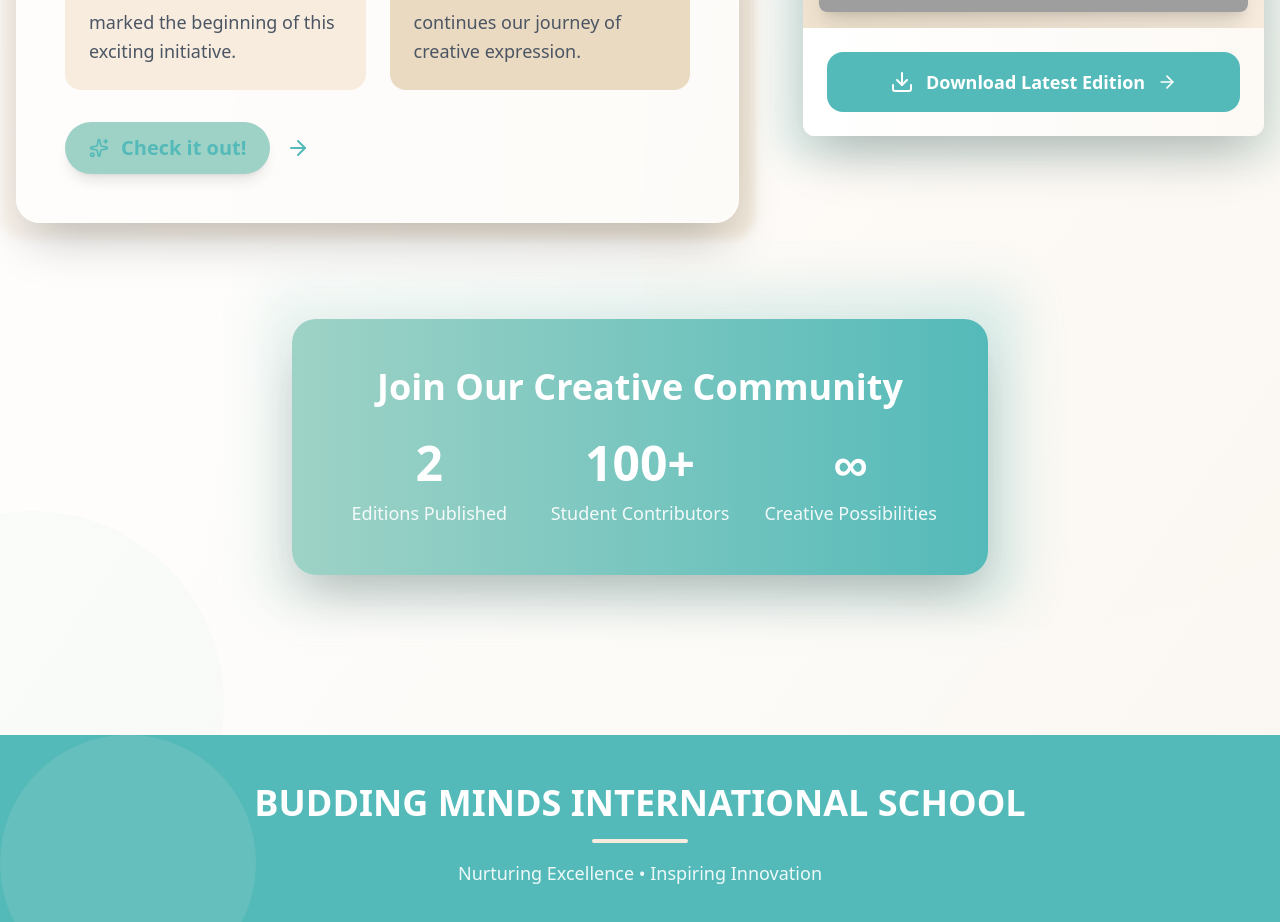
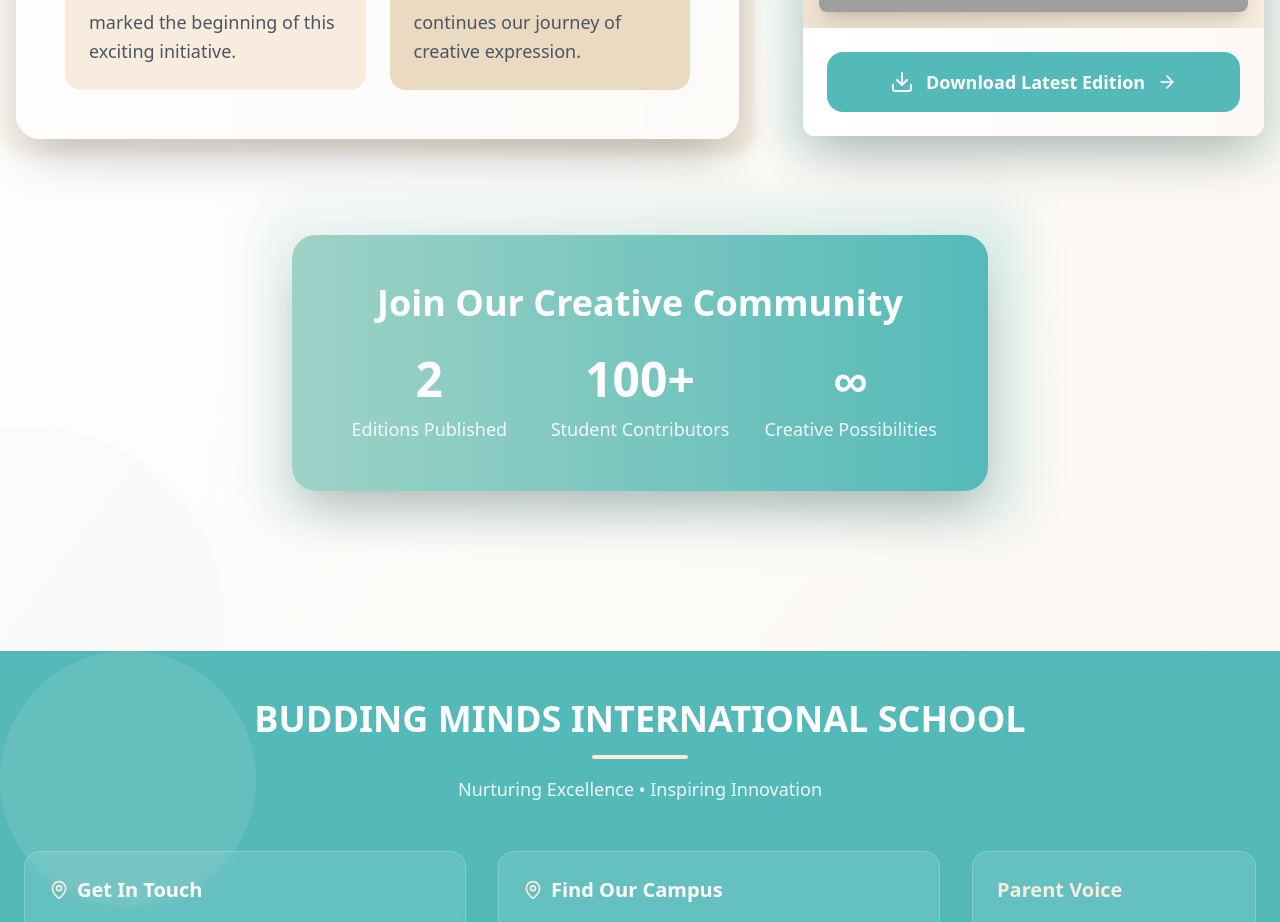
Before and after one commit to BM-Landing-Page/FrontEnd, a Next.js app: page /bmgazette in a window 1280 px wide. Shown: the part 1140-2062 px from the top of the page. Built offline with nearby package versions, Linux system fonts and the light colour scheme; grey boxes are pictures that could not be loaded.

Commit message:
Picture updated

```diff
--- a/src/components/sections/Home/HeroBanner.tsx
+++ b/src/components/sections/Home/HeroBanner.tsx
@@ -80,7 +80,7 @@ export default function HeroBanner() {
 
       {/* WhatsApp Floating Button */}
       <a
-        href="https://wa.me/919876543210"
+        href="https://wa.me/919840391815"
         target="_blank"
         rel="noopener noreferrer"
         className="fixed bottom-5 right-5 md:bottom-6 md:right-6 z-40 bg-[#54BAB9] hover:bg-[#459a99] p-3 rounded-full shadow-lg"
--- a/src/components/sections/NewsRoom/bmgazette.tsx
+++ b/src/components/sections/NewsRoom/bmgazette.tsx
@@ -155,19 +155,7 @@ export default function BMGazette() {
                   </div>
                 </div>
 
-                {/* CTA Badge */}
-                <div className="mt-8 flex items-center gap-4">
-                  <div
-                    className="flex items-center gap-3 px-6 py-3 rounded-full shadow-lg animate-pulse"
-                    style={{ backgroundColor: "#9ED2C6" }}
-                  >
-                    <Sparkles size={20} style={{ color: "#54BAB9" }} />
-                    <span className="text-xl font-bold" style={{ color: "#54BAB9" }}>
-                      Check it out!
-                    </span>
-                  </div>
-                  <ArrowRight className="text-[#54BAB9] animate-bounce-x" size={24} />
-                </div>
+
               </div>
             </div>
           </div>
--- a/src/components/sections/NewsRoom/studentvoices.tsx
+++ b/src/components/sections/NewsRoom/studentvoices.tsx
@@ -1,7 +1,7 @@
 "use client"
-
+import Link from "next/link"
 import { useState, useEffect } from "react"
-import { MessageCircle, User, Calendar, BookOpen, Globe, Heart, Lightbulb, Star, X, Loader2 } from "lucide-react"
+import { MessageCircle, User, Calendar, BookOpen, Globe, Heart, Lightbulb, Star, X, Loader2, ArrowRight } from "lucide-react"
 import { fetchBlogs, type Blog } from "@/services/api"
 
 interface Story {
@@ -381,6 +381,19 @@ export default function StudentVoices() {
           </div>
         </div>
       </div>
+      {/* Next Button - Centered */}
+        <div className="py-12 bg-white">
+          <div className="flex justify-center">
+            <Link href="/bmgazette" className="inline-block">
+              <div className="flex items-center gap-3 bg-[#54BAB9] hover:bg-[#54BAB9]/90 text-white px-8 py-4 rounded-lg shadow-md transition-colors cursor-pointer">
+                <div className="text-center">
+                  <div className="font-semibold text-lg">BM Gazette</div>
+                </div>
+                <ArrowRight className="w-5 h-5" />
+              </div>
+            </Link>
+          </div>
+        </div>
     </div>
   )
 }
```
Also changed, not shown: public/images/trainers/sujatha.png.
